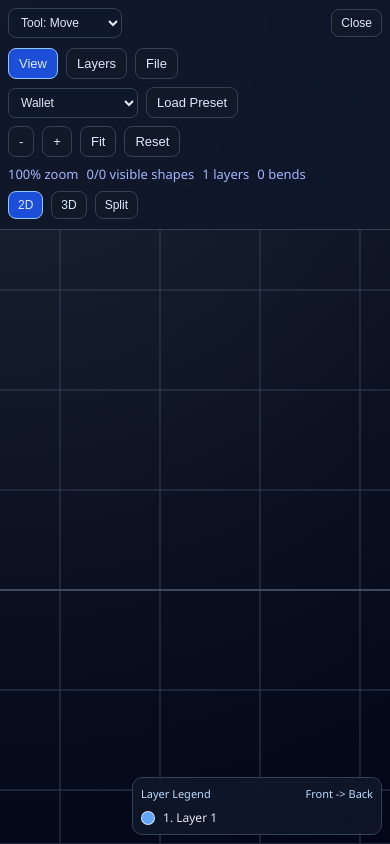
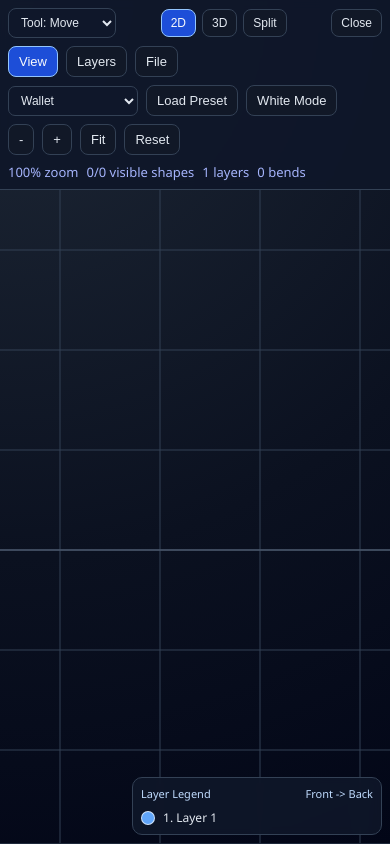
Before and after one commit to ahzs645/LeatherCad, a React (Vite) app: page / in a window 390 px wide. Both pictures are taken after a click on the button "Options". Built offline with nearby package versions, Linux system fonts and the light colour scheme.

Commit message:
Add white mode and center mobile 2D/3D/Split tabs

```diff
--- a/src/App.css
+++ b/src/App.css
@@ -5,12 +5,68 @@
 }
 
 .app-shell {
+  --app-text: #e2e8f0;
+  --bg-main: radial-gradient(circle at top left, #1f2937, #0b1120 60%, #020617 100%);
+  --surface-top: rgba(15, 23, 42, 0.9);
+  --surface-panel: rgba(15, 23, 42, 0.88);
+  --surface-status: rgba(15, 23, 42, 0.92);
+  --surface-input: #0f172a;
+  --surface-button: #111827;
+  --surface-legend: rgba(15, 23, 42, 0.88);
+  --surface-modal: #0f172a;
+  --border-color: #334155;
+  --border-soft: #1e293b;
+  --hover-border: #60a5fa;
+  --accent-bg: #1d4ed8;
+  --accent-border: #93c5fd;
+  --text-muted: #93c5fd;
+  --text-muted-strong: #bfdbfe;
+  --text-subtle: #cbd5e1;
+  --text-meta: #a5b4fc;
+  --grid-line-color: #334155;
+  --axis-line-color: #475569;
+  --shape-line-color: #e2e8f0;
+  --fold-line-color: #ef4444;
+  --shape-preview-color: #38bdf8;
+  --fold-preview-color: #fb7185;
+  --overlay-bg: rgba(2, 6, 23, 0.72);
+  --swatch-border: rgba(255, 255, 255, 0.7);
+
   display: grid;
   grid-template-rows: auto 1fr auto;
   height: 100dvh;
   min-height: 100dvh;
-  color: #e2e8f0;
-  background: radial-gradient(circle at top left, #1f2937, #0b1120 60%, #020617 100%);
+  color: var(--app-text);
+  background: var(--bg-main);
+}
+
+.app-shell.theme-light {
+  --app-text: #0f172a;
+  --bg-main: radial-gradient(circle at top left, #f8fbff, #edf4ff 58%, #e2eaf7 100%);
+  --surface-top: rgba(250, 252, 255, 0.95);
+  --surface-panel: rgba(244, 248, 255, 0.92);
+  --surface-status: rgba(250, 252, 255, 0.95);
+  --surface-input: #ffffff;
+  --surface-button: #ffffff;
+  --surface-legend: rgba(255, 255, 255, 0.95);
+  --surface-modal: #ffffff;
+  --border-color: #b7c5da;
+  --border-soft: #d4deec;
+  --hover-border: #2563eb;
+  --accent-bg: #2563eb;
+  --accent-border: #60a5fa;
+  --text-muted: #1e40af;
+  --text-muted-strong: #0f172a;
+  --text-subtle: #334155;
+  --text-meta: #334155;
+  --grid-line-color: #cad7eb;
+  --axis-line-color: #a7bad6;
+  --shape-line-color: #0f172a;
+  --fold-line-color: #dc2626;
+  --shape-preview-color: #2563eb;
+  --fold-preview-color: #db2777;
+  --overlay-bg: rgba(15, 23, 42, 0.24);
+  --swatch-border: rgba(15, 23, 42, 0.35);
 }
 
 .topbar {
@@ -19,8 +75,8 @@
   align-items: center;
   gap: 10px;
   padding: 10px 14px;
-  border-bottom: 1px solid #334155;
-  background: rgba(15, 23, 42, 0.9);
+  border-bottom: 1px solid var(--border-color);
+  background: var(--surface-top);
   backdrop-filter: blur(4px);
 }
 
@@ -30,18 +86,12 @@
   align-items: center;
 }
 
-.topbar-mobile .tool-group,
-.topbar-mobile .mobile-view-controls {
+.topbar-mobile .tool-group {
   width: 100%;
-  overflow-x: auto;
-  flex-wrap: nowrap;
-  padding-bottom: 2px;
-  -webkit-overflow-scrolling: touch;
-}
-
-.topbar-mobile .tool-group button,
-.topbar-mobile .mobile-view-controls button {
-  flex: 0 0 auto;
+  display: grid;
+  grid-template-columns: minmax(108px, auto) 1fr auto;
+  align-items: center;
+  gap: 8px;
 }
 
 .topbar-mobile .layer-controls,
@@ -66,15 +116,15 @@
 
 .layer-label {
   font-size: 12px;
-  color: #bfdbfe;
+  color: var(--text-muted-strong);
 }
 
 .layer-select,
 .preset-select {
   border-radius: 7px;
-  border: 1px solid #334155;
-  background: #0f172a;
-  color: #e2e8f0;
+  border: 1px solid var(--border-color);
+  background: var(--surface-input);
+  color: var(--app-text);
   font-size: 12px;
   padding: 6px 8px;
 }
@@ -89,26 +139,24 @@
 
 .group.meta {
   margin-left: auto;
-  color: #a5b4fc;
+  color: var(--text-meta);
   font-size: 13px;
 }
 
-.mobile-view-controls {
-  display: none;
-}
-
 .mobile-menu-toggle {
-  margin-left: auto;
+  margin-left: 0;
+  justify-self: end;
 }
 
 .tool-select-mobile {
+  width: 100%;
   border-radius: 8px;
-  border: 1px solid #334155;
-  background: #0f172a;
-  color: #e2e8f0;
+  border: 1px solid var(--border-color);
+  background: var(--surface-input);
+  color: var(--app-text);
   font-size: 13px;
   padding: 7px 9px;
-  min-width: 120px;
+  min-width: 0;
 }
 
 .mobile-options-tabs {
@@ -123,6 +171,20 @@
   flex: 0 0 auto;
 }
 
+.mobile-view-inline-tabs {
+  min-width: 0;
+  display: flex;
+  justify-content: center;
+  gap: 6px;
+  overflow-x: auto;
+  -webkit-overflow-scrolling: touch;
+}
+
+.mobile-view-inline-tabs button {
+  white-space: nowrap;
+  flex: 0 0 auto;
+}
+
 .mobile-action-row {
   width: 100%;
   display: flex;
@@ -133,29 +195,30 @@
   flex: 1 1 auto;
   min-width: 0;
   border-radius: 7px;
-  border: 1px solid #334155;
-  background: #0f172a;
-  color: #e2e8f0;
+  border: 1px solid var(--border-color);
+  background: var(--surface-input);
+  color: var(--app-text);
   font-size: 12px;
   padding: 6px 8px;
 }
 
 button {
-  border: 1px solid #334155;
+  border: 1px solid var(--border-color);
   border-radius: 8px;
-  background: #111827;
-  color: #dbeafe;
+  background: var(--surface-button);
+  color: var(--app-text);
   font-size: 13px;
   padding: 7px 10px;
 }
 
 button:hover {
-  border-color: #60a5fa;
+  border-color: var(--hover-border);
 }
 
 button.active {
-  background: #1d4ed8;
-  border-color: #93c5fd;
+  background: var(--accent-bg);
+  border-color: var(--accent-border);
+  color: #f8fafc;
 }
 
 button:disabled {
@@ -174,7 +237,7 @@ button:disabled {
   position: relative;
   min-height: 0;
   min-width: 0;
-  border-right: 1px solid #1e293b;
+  border-right: 1px solid var(--border-soft);
   overflow: hidden;
 }
 
@@ -189,7 +252,7 @@ button:disabled {
 .preview-pane {
   min-height: 0;
   min-width: 0;
-  background: rgba(15, 23, 42, 0.88);
+  background: var(--surface-panel);
 }
 
 .panel-hidden {
@@ -197,24 +260,24 @@ button:disabled {
 }
 
 .grid-line {
-  stroke: #334155;
+  stroke: var(--grid-line-color);
   stroke-width: 1;
 }
 
 .axis-line {
-  stroke: #475569;
+  stroke: var(--axis-line-color);
   stroke-width: 1.5;
 }
 
 .shape-line {
-  stroke: #e2e8f0;
+  stroke: var(--shape-line-color);
   stroke-width: 2;
   fill: none;
   vector-effect: non-scaling-stroke;
 }
 
 .fold-line {
-  stroke: #ef4444;
+  stroke: var(--fold-line-color);
   stroke-width: 1.8;
   fill: none;
   vector-effect: non-scaling-stroke;
@@ -222,7 +285,7 @@ button:disabled {
 }
 
 .shape-preview {
-  stroke: #38bdf8;
+  stroke: var(--shape-preview-color);
   stroke-width: 2;
   fill: none;
   stroke-dasharray: 8 6;
@@ -230,7 +293,7 @@ button:disabled {
 }
 
 .fold-preview {
-  stroke: #fb7185;
+  stroke: var(--fold-preview-color);
   stroke-width: 2;
   fill: none;
   stroke-dasharray: 8 6;
@@ -241,11 +304,11 @@ button:disabled {
   display: flex;
   flex-wrap: wrap;
   gap: 12px;
-  border-top: 1px solid #334155;
+  border-top: 1px solid var(--border-color);
   padding: 8px 14px;
   font-size: 12px;
-  background: rgba(15, 23, 42, 0.92);
-  color: #93c5fd;
+  background: var(--surface-status);
+  color: var(--text-muted);
   padding-bottom: calc(8px + env(safe-area-inset-bottom));
 }
 
@@ -262,9 +325,9 @@ button:disabled {
   display: grid;
   gap: 8px;
   padding: 10px;
-  border: 1px solid #334155;
+  border: 1px solid var(--border-color);
   border-radius: 10px;
-  background: rgba(15, 23, 42, 0.88);
+  background: var(--surface-legend);
   backdrop-filter: blur(4px);
   overflow: auto;
 }
@@ -274,7 +337,7 @@ button:disabled {
   justify-content: space-between;
   gap: 8px;
   font-size: 11px;
-  color: #bfdbfe;
+  color: var(--text-muted-strong);
 }
 
 .layer-legend-items {
@@ -288,14 +351,14 @@ button:disabled {
   align-items: center;
   gap: 8px;
   font-size: 12px;
-  color: #e2e8f0;
+  color: var(--app-text);
 }
 
 .layer-legend-swatch {
   width: 14px;
   height: 14px;
   border-radius: 999px;
-  border: 1px solid rgba(255, 255, 255, 0.7);
+  border: 1px solid var(--swatch-border);
 }
 
 .layer-legend-label {
@@ -312,7 +375,7 @@ button:disabled {
   align-items: center;
   justify-content: center;
   padding: 14px;
-  background: rgba(2, 6, 23, 0.72);
+  background: var(--overlay-bg);
 }
 
 .layer-color-modal {
@@ -321,9 +384,9 @@ button:disabled {
   display: grid;
   gap: 12px;
   padding: 14px;
-  border: 1px solid #334155;
+  border: 1px solid var(--border-color);
   border-radius: 12px;
-  background: #0f172a;
+  background: var(--surface-modal);
   overflow: auto;
 }
 
@@ -337,7 +400,7 @@ button:disabled {
 .layer-color-modal-header h2 {
   margin: 0;
   font-size: 16px;
-  color: #dbeafe;
+  color: var(--app-text);
 }
 
 .layer-color-range {
@@ -350,9 +413,9 @@ button:disabled {
 .layer-color-item input[type='color'] {
   width: 100%;
   min-height: 34px;
-  border: 1px solid #334155;
+  border: 1px solid var(--border-color);
   border-radius: 8px;
-  background: #0f172a;
+  background: var(--surface-input);
   padding: 3px;
 }
 
@@ -360,7 +423,7 @@ button:disabled {
   width: 100%;
   height: 16px;
   border-radius: 999px;
-  border: 1px solid #475569;
+  border: 1px solid var(--axis-line-color);
 }
 
 .layer-color-list {
@@ -376,14 +439,14 @@ button:disabled {
 }
 
 .layer-color-order {
-  color: #93c5fd;
+  color: var(--text-muted);
   font-size: 12px;
   min-width: 14px;
   text-align: right;
 }
 
 .layer-color-name {
-  color: #e2e8f0;
+  color: var(--app-text);
   font-size: 13px;
 }
 
@@ -404,19 +467,19 @@ button:disabled {
   align-items: center;
   gap: 8px;
   padding: 10px 12px;
-  border-bottom: 1px solid #334155;
+  border-bottom: 1px solid var(--border-color);
 }
 
 .three-preview-header h2 {
   margin: 0;
   font-size: 15px;
-  color: #bfdbfe;
+  color: var(--text-muted-strong);
 }
 
 .three-preview-header p {
   margin: 4px 0 0;
   font-size: 12px;
-  color: #93c5fd;
+  color: var(--text-muted);
 }
 
 .preview-controls-toggle {
@@ -441,7 +504,7 @@ button:disabled {
 }
 
 .three-preview-controls {
-  border-top: 1px solid #334155;
+  border-top: 1px solid var(--border-color);
   padding: 10px 12px;
   display: grid;
   gap: 12px;
@@ -457,7 +520,7 @@ button:disabled {
 .control-block h3 {
   margin: 0;
   font-size: 13px;
-  color: #cbd5e1;
+  color: var(--text-subtle);
 }
 
 .layer-toggle-list {
@@ -470,7 +533,7 @@ button:disabled {
   align-items: center;
   gap: 8px;
   font-size: 12px;
-  color: #bfdbfe;
+  color: var(--text-muted-strong);
 }
 
 .layer-toggle-item input {
@@ -481,14 +544,14 @@ button:disabled {
   display: grid;
   gap: 4px;
   font-size: 12px;
-  color: #bfdbfe;
+  color: var(--text-muted-strong);
 }
 
 .field-row input {
   border-radius: 6px;
-  border: 1px solid #334155;
-  background: #0f172a;
-  color: #e2e8f0;
+  border: 1px solid var(--border-color);
+  background: var(--surface-input);
+  color: var(--app-text);
   padding: 6px 8px;
 }
 
@@ -504,7 +567,7 @@ button:disabled {
 .hint {
   margin: 0;
   font-size: 12px;
-  color: #93c5fd;
+  color: var(--text-muted);
 }
 
 @media (max-width: 1100px) {
@@ -523,15 +586,11 @@ button:disabled {
 
   .canvas-pane {
     border-right: 0;
-    border-bottom: 1px solid #1e293b;
+    border-bottom: 1px solid var(--border-soft);
   }
 
   .preview-pane {
-    border-top: 1px solid #1e293b;
-  }
-
-  .mobile-view-controls {
-    display: flex;
+    border-top: 1px solid var(--border-soft);
   }
 
   .preset-controls,
@@ -576,7 +635,7 @@ button:disabled {
   }
 
   .tool-select-mobile {
-    min-width: 114px;
+    min-width: 0;
     font-size: 12px;
     padding: 6px 8px;
   }
@@ -587,7 +646,7 @@ button:disabled {
   }
 
   .topbar-mobile .tool-group button,
-  .topbar-mobile .mobile-view-controls button {
+  .topbar-mobile .mobile-view-inline-tabs button {
     font-size: 12px;
     padding: 6px 9px;
   }
@@ -600,10 +659,6 @@ button:disabled {
     width: 100%;
     justify-content: flex-start;
     margin-left: 0;
-  }
-
-  .mobile-view-controls {
-    order: 99;
   }
 
   .statusbar {
--- a/src/App.tsx
+++ b/src/App.tsx
@@ -32,6 +32,7 @@ const HEX_COLOR_PATTERN = /^#[0-9a-f]{6}$/i
 
 type MobileViewMode = 'editor' | 'preview' | 'split'
 type MobileOptionsTab = 'view' | 'layers' | 'file'
+type ThemeMode = 'dark' | 'light'
 type MobileLayerAction =
   | 'add'
   | 'rename'
@@ -180,6 +181,7 @@ function App() {
   const [mobileLayerAction, setMobileLayerAction] = useState<MobileLayerAction>('add')
   const [mobileFileAction, setMobileFileAction] = useState<MobileFileAction>('save-json')
   const [showLayerColorModal, setShowLayerColorModal] = useState(false)
+  const [themeMode, setThemeMode] = useState<ThemeMode>('dark')
   const [frontLayerColor, setFrontLayerColor] = useState(DEFAULT_FRONT_LAYER_COLOR)
   const [backLayerColor, setBackLayerColor] = useState(DEFAULT_BACK_LAYER_COLOR)
   const [layerColorOverrides, setLayerColorOverrides] = useState<Record<string, string>>({})
@@ -1074,6 +1076,14 @@ function App() {
     setStatus('Document cleared and reset to Layer 1')
   }
 
+  const handleToggleTheme = () => {
+    setThemeMode((previous) => {
+      const next = previous === 'dark' ? 'light' : 'dark'
+      setStatus(next === 'light' ? 'White mode enabled' : 'Dark mode enabled')
+      return next
+    })
+  }
+
   const setActiveTool = (nextTool: Tool) => {
     setTool(nextTool)
     clearDraft()
@@ -1090,12 +1100,14 @@ function App() {
   const showLayerOptions = !isMobileLayout || (showMobileMenu && mobileOptionsTab === 'layers')
   const showFileOptions = !isMobileLayout || (showMobileMenu && mobileOptionsTab === 'file')
   const showMeta = !isMobileLayout || showMobileMenu
+  const fallbackLayerStroke = themeMode === 'light' ? '#0f172a' : '#e2e8f0'
 
   return (
-    <div className="app-shell">
+    <div className={`app-shell ${themeMode === 'light' ? 'theme-light' : 'theme-dark'}`}>
       <header className={topbarClassName}>
         <div className="group tool-group">
           {isMobileLayout ? (
+            <>
               <select
                 className="tool-select-mobile"
                 value={tool}
@@ -1107,6 +1119,30 @@ function App() {
                   </option>
                 ))}
               </select>
+              <div className="mobile-view-inline-tabs" role="tablist" aria-label="Mobile view mode">
+                <button
+                  className={mobileViewMode === 'editor' ? 'active' : ''}
+                  onClick={() => setMobileViewMode('editor')}
+                  disabled={!isMobileLayout}
+                >
+                  2D
+                </button>
+                <button
+                  className={mobileViewMode === 'preview' ? 'active' : ''}
+                  onClick={() => setMobileViewMode('preview')}
+                  disabled={!isMobileLayout || !showThreePreview}
+                >
+                  3D
+                </button>
+                <button
+                  className={mobileViewMode === 'split' ? 'active' : ''}
+                  onClick={() => setMobileViewMode('split')}
+                  disabled={!isMobileLayout || !showThreePreview}
+                >
+                  Split
+                </button>
+              </div>
+            </>
           ) : (
             <>
               <button className={tool === 'pan' ? 'active' : ''} onClick={() => setActiveTool('pan')}>
@@ -1171,6 +1207,7 @@ function App() {
             ))}
           </select>
           <button onClick={() => handleLoadPreset()}>Load Preset</button>
+          <button onClick={handleToggleTheme}>{themeMode === 'dark' ? 'White Mode' : 'Dark Mode'}</button>
         </div>
 
         <div className={`group zoom-controls ${showViewOptions ? '' : 'mobile-hidden'}`}>
@@ -1297,30 +1334,6 @@ function App() {
           )}
         </div>
 
-        <div className="group mobile-view-controls">
-          <button
-            className={mobileViewMode === 'editor' ? 'active' : ''}
-            onClick={() => setMobileViewMode('editor')}
-            disabled={!isMobileLayout}
-          >
-            2D
-          </button>
-          <button
-            className={mobileViewMode === 'preview' ? 'active' : ''}
-            onClick={() => setMobileViewMode('preview')}
-            disabled={!isMobileLayout || !showThreePreview}
-          >
-            3D
-          </button>
-          <button
-            className={mobileViewMode === 'split' ? 'active' : ''}
-            onClick={() => setMobileViewMode('split')}
-            disabled={!isMobileLayout || !showThreePreview}
-          >
-            Split
-          </button>
-        </div>
-
         <div className={`group meta ${showMeta ? '' : 'mobile-hidden'}`}>
           <span>{Math.round(viewport.scale * 100)}% zoom</span>
           <span>{visibleShapes.length}/{shapes.length} visible shapes</span>
@@ -1345,7 +1358,7 @@ function App() {
               {gridLines}
 
               {visibleShapes.map((shape) => {
-                const layerStroke = layerColorsById[shape.layerId] ?? '#e2e8f0'
+                const layerStroke = layerColorsById[shape.layerId] ?? fallbackLayerStroke
                 if (shape.type === 'line') {
                   return (
                     <line
@@ -1406,7 +1419,7 @@ function App() {
             <div className="layer-legend-items">
               {layers.map((layer, index) => (
                 <div key={layer.id} className="layer-legend-item">
-                  <span className="layer-legend-swatch" style={{ backgroundColor: layerColorsById[layer.id] ?? '#e2e8f0' }} />
+                  <span className="layer-legend-swatch" style={{ backgroundColor: layerColorsById[layer.id] ?? fallbackLayerStroke }} />
                   <span className="layer-legend-label">
                     {index + 1}. {layer.name}
                     {layer.visible ? '' : ' (hidden)'}
@@ -1424,6 +1437,7 @@ function App() {
               shapes={visibleShapes}
               foldLines={foldLines}
               layers={layers}
+              themeMode={themeMode}
               isMobileLayout={isMobileLayout}
               onUpdateFoldLine={(foldLineId, angleDeg) =>
                 setFoldLines((previous) =>
--- a/src/three-bridge.ts
+++ b/src/three-bridge.ts
@@ -188,6 +188,11 @@ export class ThreeBridge {
   private foldingSideGroup = new THREE.Group()
   private foldGuideGroup = new THREE.Group()
   private preservedMaterials: Set<THREE.Material>
+  private ambientLight = new THREE.AmbientLight('#ffffff', 0.55)
+  private keyLight = new THREE.DirectionalLight('#dbeafe', 0.9)
+  private rimLight = new THREE.DirectionalLight('#93c5fd', 0.35)
+  private grid = new THREE.GridHelper(4.2, 14, '#334155', '#1e293b')
+  private themeMode: 'dark' | 'light' = 'dark'
 
   private leftMaterial = new THREE.MeshStandardMaterial({
     color: '#8a6742',
@@ -254,6 +259,7 @@ export class ThreeBridge {
 
     this.setupLights()
     this.setupSceneHelpers()
+    this.setTheme('dark')
 
     this.foldingPivot.add(this.foldingSideGroup)
     this.modelRoot.add(this.staticSideGroup)
@@ -268,21 +274,17 @@ export class ThreeBridge {
   }
 
   private setupLights() {
-    const ambient = new THREE.AmbientLight('#ffffff', 0.55)
-    const key = new THREE.DirectionalLight('#dbeafe', 0.9)
-    key.position.set(1.2, 2.2, 1.4)
-    const rim = new THREE.DirectionalLight('#93c5fd', 0.35)
-    rim.position.set(-1.4, 1.2, -1.4)
+    this.keyLight.position.set(1.2, 2.2, 1.4)
+    this.rimLight.position.set(-1.4, 1.2, -1.4)
 
-    this.scene.add(ambient)
-    this.scene.add(key)
-    this.scene.add(rim)
+    this.scene.add(this.ambientLight)
+    this.scene.add(this.keyLight)
+    this.scene.add(this.rimLight)
   }
 
   private setupSceneHelpers() {
-    const grid = new THREE.GridHelper(4.2, 14, '#334155', '#1e293b')
-    grid.position.y = -0.35
-    this.scene.add(grid)
+    this.grid.position.y = -0.35
+    this.scene.add(this.grid)
   }
 
   private projectPoint(point: { x: number; y: number }) {
@@ -726,6 +728,44 @@ export class ThreeBridge {
     this.updateFoldRotation()
   }
 
+  setTheme(themeMode: 'dark' | 'light') {
+    this.themeMode = themeMode
+
+    if (this.themeMode === 'light') {
+      this.scene.background = new THREE.Color('#eef4ff')
+      this.ambientLight.intensity = 0.6
+      this.keyLight.color.set('#ffffff')
+      this.keyLight.intensity = 0.82
+      this.rimLight.color.set('#93c5fd')
+      this.rimLight.intensity = 0.22
+    } else {
+      this.scene.background = new THREE.Color('#0a1220')
+      this.ambientLight.intensity = 0.55
+      this.keyLight.color.set('#dbeafe')
+      this.keyLight.intensity = 0.9
+      this.rimLight.color.set('#93c5fd')
+      this.rimLight.intensity = 0.35
+    }
+
+    const gridMaterials = Array.isArray(this.grid.material) ? this.grid.material : [this.grid.material]
+    for (const [index, material] of gridMaterials.entries()) {
+      if (!(material instanceof THREE.LineBasicMaterial)) {
+        continue
+      }
+
+      material.color.set(
+        this.themeMode === 'light'
+          ? index === 0
+            ? '#b7c5dc'
+            : '#d8e0ee'
+          : index === 0
+            ? '#334155'
+            : '#1e293b',
+      )
+      material.needsUpdate = true
+    }
+  }
+
   async setTexture(texture: TextureSource) {
     const albedo = await loadTexture(this.textureLoader, texture.albedoUrl)
     albedo.colorSpace = THREE.SRGBColorSpace
```
Also changed, not shown: src/components/ThreePreviewPanel.tsx (+6 -1 lines). Lines whose indentation alone changed are shown as unchanged.
